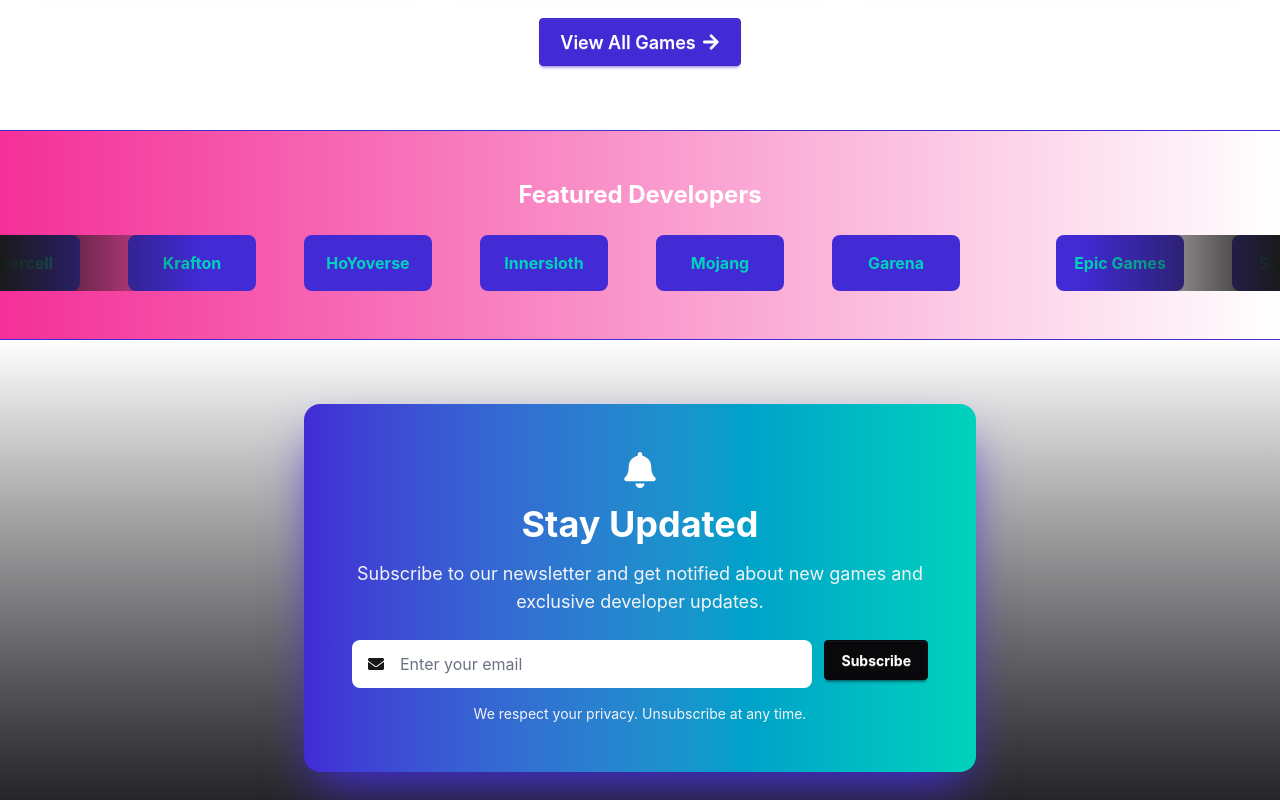
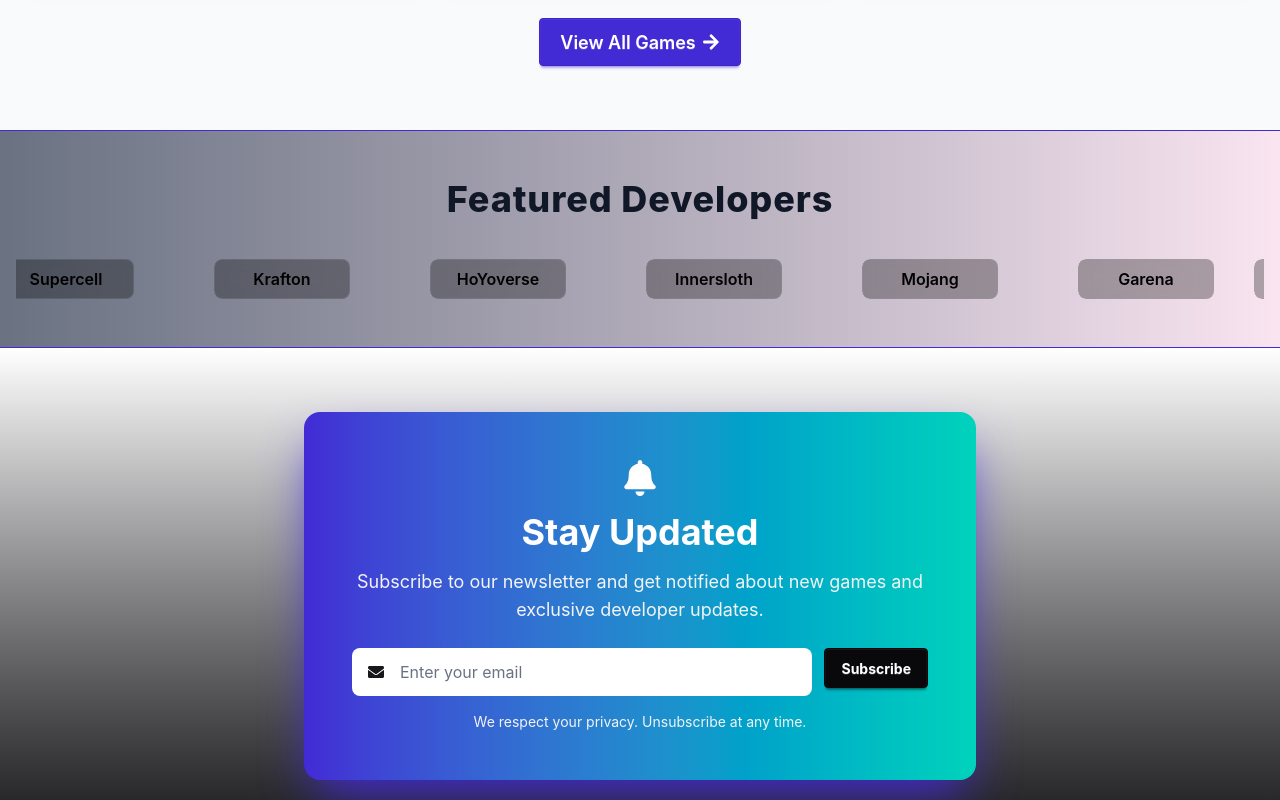
Before and after one commit to MSabbirHossen/Online-Game-Library, a React (Vite) app: page / in a window 1280 px wide. Shown: the part 1900-2700 px from the top of the page. Built offline with nearby package versions, Linux system fonts and the light colour scheme; no server answers.

Commit message:
Featured Developers Marquee Added.

```diff
--- /dev/null
+++ b/src/components/Developers/Developers.jsx
@@ -0,0 +1,57 @@
+import React from "react";
+import Marquee from "react-fast-marquee";
+
+const Developers = () => {
+  const developers = [
+    "Epic Games",
+    "Supercell",
+    "Krafton",
+    "HoYoverse",
+    "Innersloth",
+    "Mojang",
+    "Garena",
+  ];
+
+  return (
+    <div className="max-w-7xl mx-auto px-4">
+
+    {/* Heading */}
+    <h3 className="text-4xl font-extrabold text-center mb-10 text-gray-900 tracking-wide">
+      Featured Developers
+    </h3>
+
+    {/* Marquee */}
+    <Marquee
+      gradient={true}
+      gradientColor={[75, 85, 99]} // matches gray-600/700 tone
+      speed={45}
+      delay={1}
+      pauseOnHover={true}
+    >
+      <div className="flex gap-10">
+        {developers.map((dev, idx) => (
+          <div
+            key={idx}
+            className="group relative w-44 h-10 flex items-center justify-center rounded-lg overflow-hidden cursor-pointer"
+          >
+            {/* subtle neon glow (only on hover) */}
+            <div className="absolute inset-0 bg-cyan-400/10 opacity-0 group-hover:opacity-100 blur-lg transition duration-500"></div>
+
+            {/* card */}
+            <div className="relative z-10 w-full h-10 bg-black/30 backdrop-blur-sm border border-gray-400/20 rounded-lg flex items-center justify-center transition duration-300 group-hover:scale-105  mr-10">
+              <span className="text-base font-semibold text-black group-hover:text-cyan-300 transition">
+                {dev}
+              </span>
+            </div>
+
+            {/* neon edge */}
+            <div className="absolute inset-0 rounded-lg border border-transparent group-hover:border-cyan-400/40 transition duration-300"></div>
+          </div>
+        ))}
+      </div>
+    </Marquee>
+  </div>
+  );
+};
+
+export default Developers;
--- a/src/pages/Home.jsx
+++ b/src/pages/Home.jsx
@@ -1,6 +1,5 @@
 import React, { useState, useEffect } from "react";
 import { Link } from "react-router";
-import Marquee from "react-fast-marquee";
 import { motion } from "framer-motion";
 import GameCard from "../components/GameCard";
 import gamesData from "../data/games.json";
@@ -8,6 +7,7 @@
 import { toast } from "react-toastify";
 import Newsletter from "../components/Newsletter/Newsletter";
 import CTA from "../components/CtA/CtA";
+import Developers from "../components/Developers/Developers";
 
 const Home = () => {
 
@@ -42,7 +42,7 @@
   };
 
   return (
-    <div className="min-h-screen bg-dark">
+    <div className="min-h-screen bg-gray-50">
       {/* Hero Banner / Slider */}
       <section className="relative h-96 md:h-screen bg-gradient-to-r from-secondary via-dark to-primary overflow-hidden">
         <div className="absolute inset-0 flex items-center justify-center">
@@ -141,31 +141,8 @@
       </section>
 
       {/* Featured Developers Marquee */}
-      <section className="py-12 bg-gradient-to-r from-secondary to-dark border-y border-primary border-opacity-30">
-        <div className="max-w-7xl mx-auto">
-          <h3 className="text-2xl font-bold text-white mb-6 text-center">
-            Featured Developers
-          </h3>
-          <Marquee gradient gradientColor="#1a1a1a" speed={40}>
-            <div className="flex gap-12 px-6">
-              {[
-                "Epic Games",
-                "Supercell",
-                "Krafton",
-                "HoYoverse",
-                "Innersloth",
-                "Mojang",
-                "Garena",
-              ].map((dev, idx) => (
-                <div key={idx} className="text-center">
-                  <div className="bg-primary bg-opacity-20 rounded-lg p-4 w-32 flex items-center justify-center">
-                    <span className="text-accent font-bold">{dev}</span>
-                  </div>
-                </div>
-              ))}
-            </div>
-          </Marquee>
-        </div>
+      <section className="py-12 bg-gradient-to-l from-secondary-content to-gray-500 border-y border-primary border-opacity-30">
+        <Developers/>
       </section>
 
       {/* Newsletter Section */}
```
